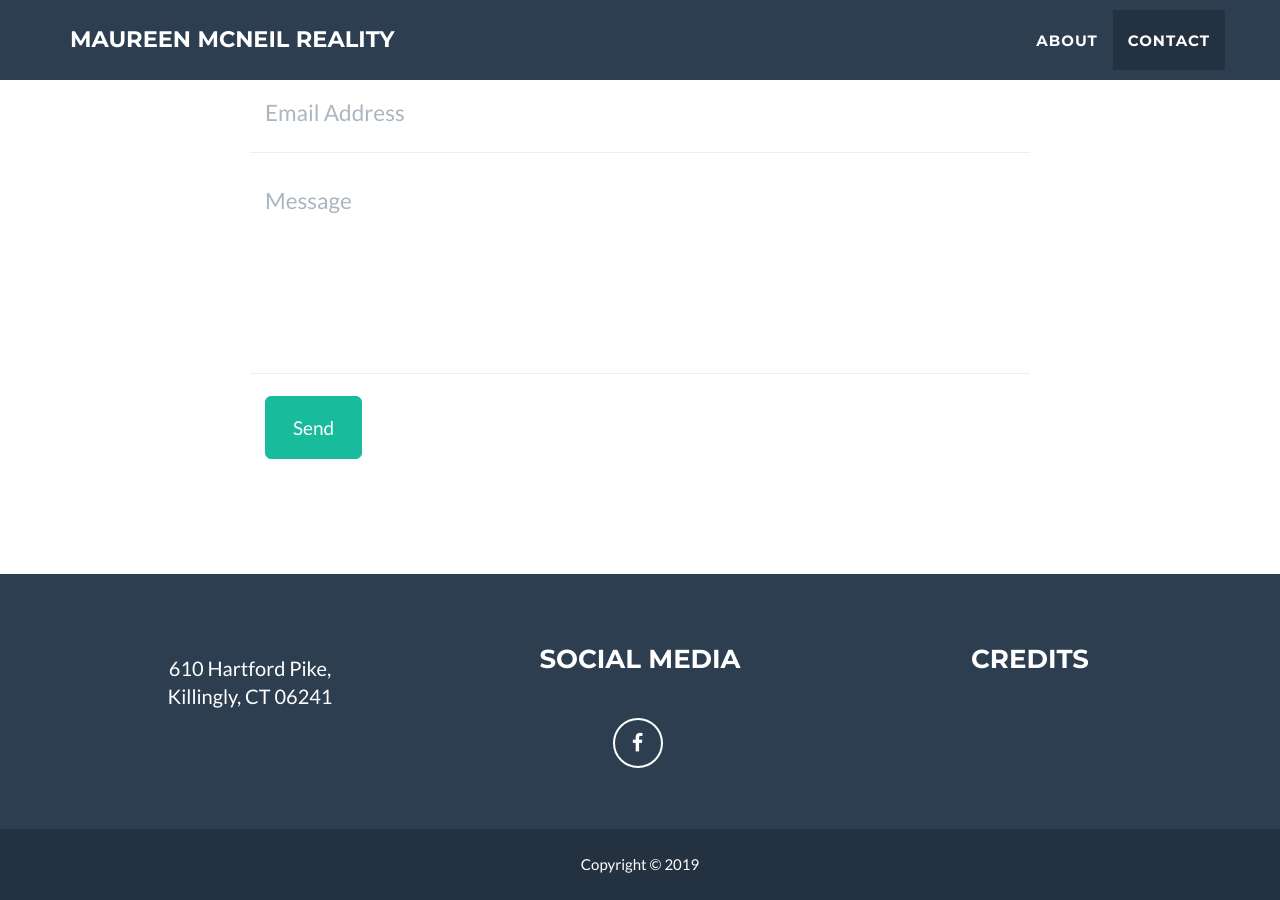
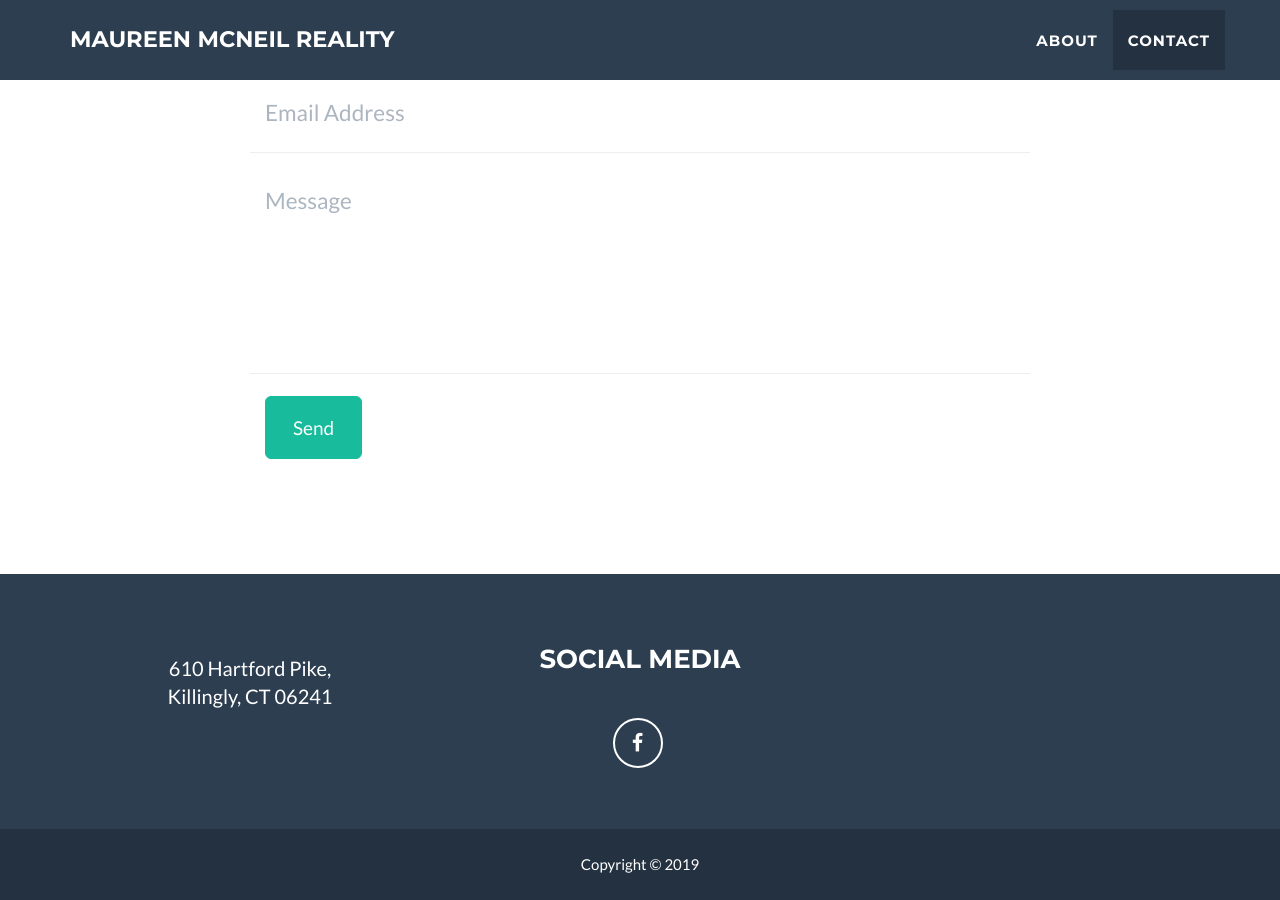
Before and after one commit to maureenmcneilreality/maureenmcneilreality, a Jekyll site: the page built from index.html, in a window 1280 px wide and 900 px high, scrolled down 1949 px. Built offline with Jekyll 4.4.1, drawn with Linux system fonts in a browser that asks for light colours.

Commit message:
Update _config.yml

```diff
--- a/_config.yml
+++ b/_config.yml
@@ -35,7 +35,7 @@ footer:
   copyright:
   address: Location
   social: Social Media
-  credits: Credits
+  credits:
 
 # Postal address (add as many lines as necessary)
 address:
```
